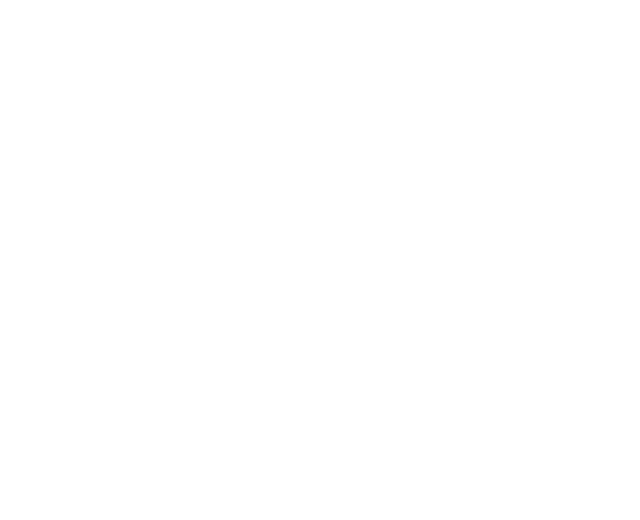
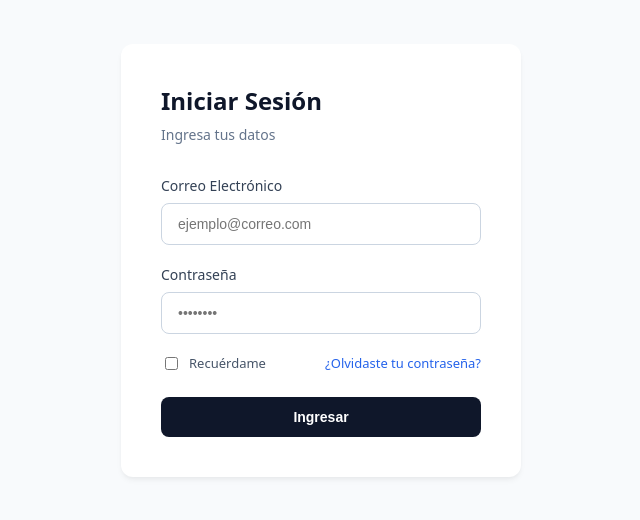
Before and after one commit to Wmarroquing/practicas-2026, an Angular app: page /login in a window 1280 px wide. Before the commit this address led to /. Shown: the part 148-668 px from the top of the page, without its empty margins (319-959 px from the left). Built offline with nearby package versions, Linux system fonts and the light colour scheme.

Commit message:
esqueleto en html del componente login con su respectivo css

```diff
--- a/src/app/app.routes.ts
+++ b/src/app/app.routes.ts
@@ -1,3 +1,7 @@
 import { Routes } from '@angular/router';
+import { Login } from './views/login/login';
 
-export const routes: Routes = [];
+export const routes: Routes = [
+    {path: "login", component: Login},
+    { path: '', redirectTo: 'login', pathMatch: 'full' }
+];
--- a/src/app/views/login/login.css
+++ b/src/app/views/login/login.css
@@ -0,0 +1,114 @@
+/* Estilo general y centrado de la pantalla */
+.login-container {
+  display: flex;
+  justify-content: center;
+  align-items: center;
+  min-height: 100vh;
+  background-color: #f8fafc; /* Fondo gris claro muy suave */
+  font-family: system-ui, -apple-system, BlinkMacSystemFont, 'Segoe UI', Roboto, sans-serif;
+}
+
+/* Tarjeta del Login */
+.login-card {
+  background: #ffffff;
+  padding: 2.5rem;
+  border-radius: 12px;
+  box-shadow: 0 4px 6px -1px rgba(0, 0, 0, 0.05), 0 2px 4px -1px rgba(0, 0, 0, 0.03);
+  width: 100%;
+  max-width: 400px;
+  box-sizing: border-box;
+}
+
+/* Encabezado */
+.login-header {
+  margin-bottom: 2rem;
+  text-align: left;
+}
+
+.login-header h2 {
+  font-size: 1.5rem;
+  font-weight: 700;
+  color: #0f172a;
+  margin: 0 0 0.5rem 0;
+}
+
+.login-header p {
+  font-size: 0.875rem;
+  color: #64748b;
+  margin: 0;
+}
+
+/* Campos del formulario */
+.form-group {
+  margin-bottom: 1.25rem;
+}
+
+.form-group label {
+  display: block;
+  font-size: 0.875rem;
+  font-weight: 500;
+  color: #334155;
+  margin-bottom: 0.5rem;
+}
+
+.form-group input {
+  width: 100%;
+  padding: 0.75rem 1rem;
+  border: 1px solid #cbd5e1;
+  border-radius: 8px;
+  font-size: 0.875rem;
+  color: #0f172a;
+  background-color: #fff;
+  transition: border-color 0.2s, box-shadow 0.2s;
+  box-sizing: border-box;
+}
+
+.form-group input:focus {
+  outline: none;
+  border-color: #2563eb;
+  box-shadow: 0 0 0 3px rgba(37, 99, 235, 0.1);
+}
+
+/* Elementos extra (Recuérdame y enlace) */
+.form-actions-extra {
+  display: flex;
+  justify-content: space-between;
+  align-items: center;
+  font-size: 0.8125rem;
+  margin-bottom: 1.5rem;
+}
+
+.remember-me {
+  display: flex;
+  align-items: center;
+  gap: 0.5rem;
+  color: #475569;
+  cursor: pointer;
+}
+
+.forgot-password {
+  color: #2563eb;
+  text-decoration: none;
+}
+
+.forgot-password:hover {
+  text-decoration: underline;
+}
+
+/* Botón de envío */
+.btn-submit {
+  width: 100%;
+  padding: 0.75rem;
+  background-color: #0f172a;
+  color: white;
+  border: none;
+  border-radius: 8px;
+  font-size: 0.875rem;
+  font-weight: 600;
+  cursor: pointer;
+  transition: background-color 0.2s;
+}
+
+.btn-submit:hover {
+  background-color: #1e293b;
+}
--- a/src/app/views/login/login.html
+++ b/src/app/views/login/login.html
@@ -1 +1,40 @@
-<p>login works!</p>
+<div class="login-container">
+  <div class="login-card">
+
+    <div class="login-header">
+      <h2>Iniciar Sesión</h2>
+      <p>Ingresa tus datos</p>
+    </div>
+
+    <form class="login-form">
+      <div class="form-group">
+        <label for="email">Correo Electrónico</label>
+        <input
+          type="email"
+          id="email"
+          placeholder="ejemplo@correo.com"
+          required
+        >
+      </div>
+
+      <div class="form-group">
+        <label for="password">Contraseña</label>
+        <input
+          type="password"
+          id="password"
+          placeholder="••••••••"
+          required
+        >
+      </div>
+
+      <div class="form-actions-extra">
+        <label class="remember-me">
+          <input type="checkbox"> Recuérdame
+        </label>
+        <a href="#" class="forgot-password">¿Olvidaste tu contraseña?</a>
+      </div>
+
+      <button type="submit" class="btn-submit">Ingresar</button>
+    </form>
+  </div>
+</div>
```
